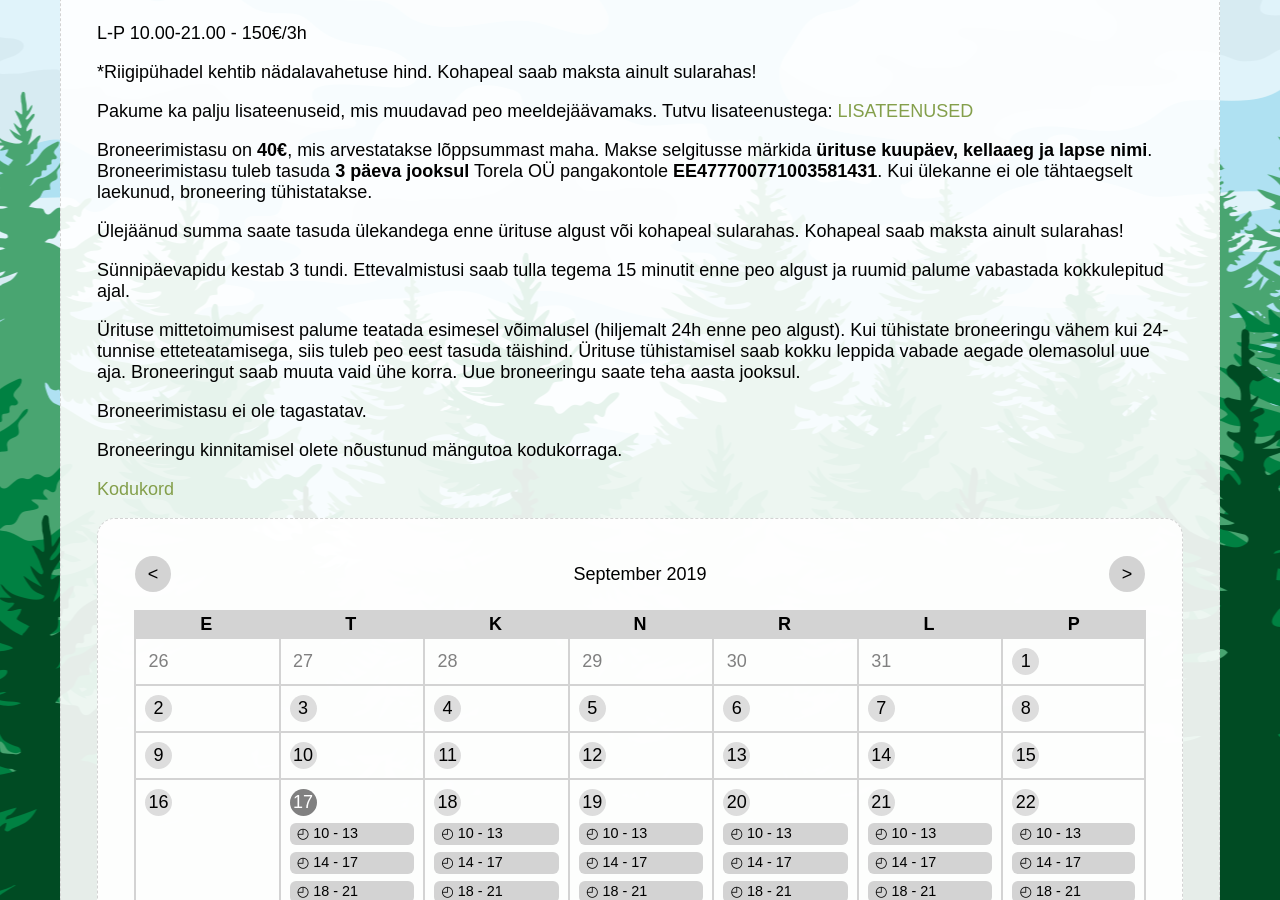
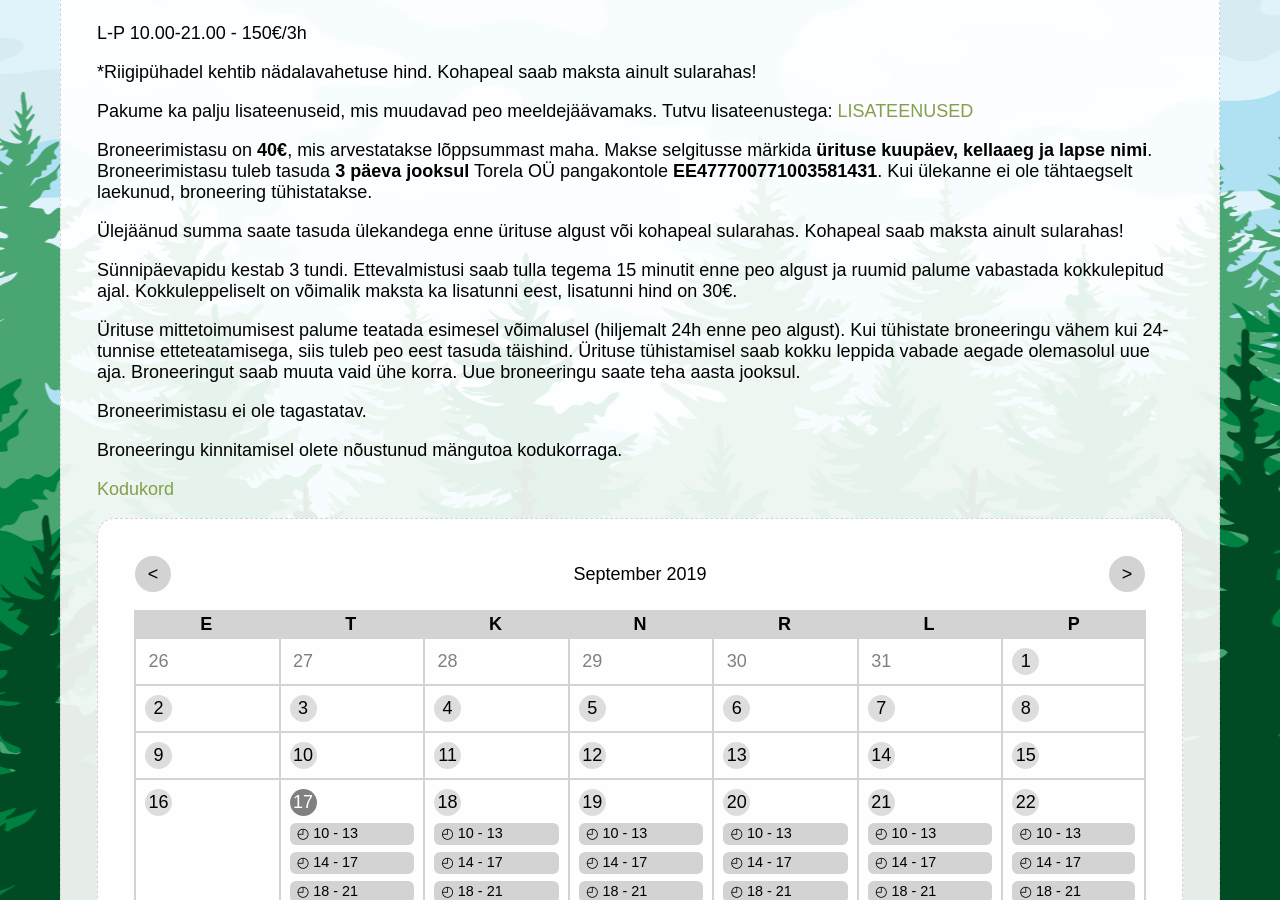
Before and after one commit to mypsik/torela, a Jekyll site: the page built from hinnakiri/index.md, in a window 1280 px wide and 900 px high, scrolled down 415 px. Built offline with Jekyll 4.4.1, drawn with Linux system fonts in a browser that asks for light colours.

Commit message:
lisatund

```diff
--- a/hinnakiri/index.md
+++ b/hinnakiri/index.md
@@ -24,7 +24,7 @@ Broneerimistasu tuleb tasuda **3 päeva jooksul** Torela OÜ pangakontole **EE47
 
 Ülejäänud summa saate tasuda ülekandega enne ürituse algust või kohapeal sularahas. Kohapeal saab maksta ainult sularahas!
 
-Sünnipäevapidu kestab 3 tundi. Ettevalmistusi saab tulla tegema 15 minutit enne peo algust ja ruumid palume vabastada kokkulepitud ajal.
+Sünnipäevapidu kestab 3 tundi. Ettevalmistusi saab tulla tegema 15 minutit enne peo algust ja ruumid palume vabastada kokkulepitud ajal. Kokkuleppeliselt on võimalik maksta ka lisatunni eest, lisatunni hind on 30€.
 
 Ürituse mittetoimumisest palume teatada esimesel võimalusel (hiljemalt 24h enne peo algust). Kui tühistate broneeringu vähem kui 24-tunnise etteteatamisega, siis tuleb peo eest tasuda täishind. Ürituse tühistamisel saab kokku leppida vabade aegade olemasolul uue aja. Broneeringut saab muuta vaid ühe korra. Uue broneeringu saate teha aasta jooksul.
 
```
